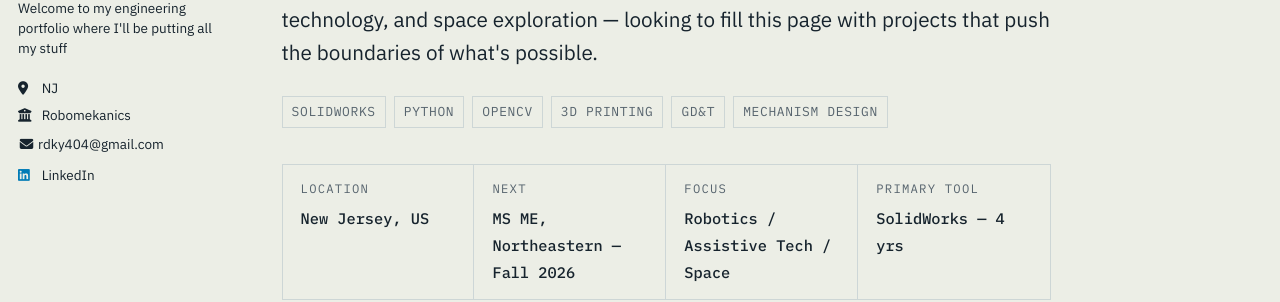
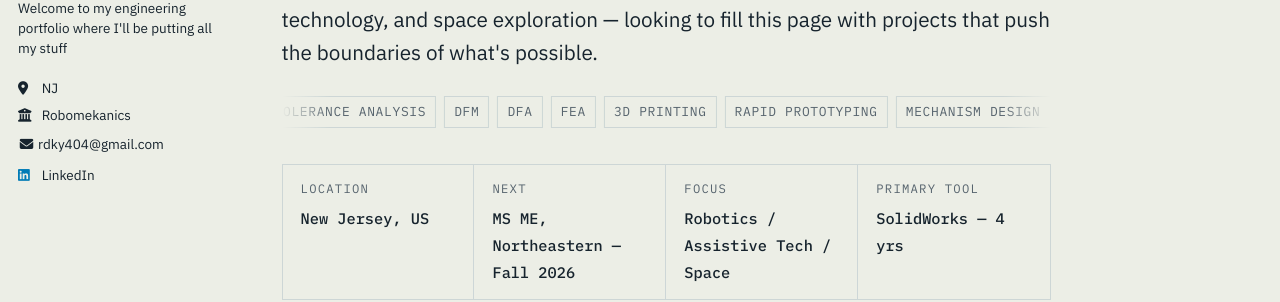
Before and after one commit to Rkydin/rkydin.github.io, a Jekyll site: the page built from _pages/about.md, in a window 1280 px wide. Shown: the part 318-620 px from the top of the page. Built offline with Jekyll 4.4.1, drawn with Linux system fonts in a browser that asks for light colours; a script that is not in the unit is left out; some of the changed lines change nothing that is shown.

Commit message:
Turn About page skills into a scrolling river and broaden the list
Replaces the static skill tag row with an auto-scrolling right-to-left
marquee (paused on hover, disabled under prefers-reduced-motion), and
swaps the skill list for broader, more recognizable mechanical
engineering terms (GD&T, tolerance analysis, DFM/DFA, FEA, mechanical
testing, etc.) instead of narrower software-specific ones like OpenCV.

```diff
--- a/_pages/about.md
+++ b/_pages/about.md
@@ -211,11 +211,34 @@ redirect_from:
 .bp-card-open svg { width: 10px; height: 10px; transition: transform 0.15s ease; }
 .bp-card:hover .bp-card-open svg { transform: translateX(3px); }
 
-.bp-tags {
+.bp-tags-river {
+  position: relative;
+  overflow: hidden;
+  margin-top: 24px;
+  -webkit-mask-image: linear-gradient(to right, transparent, black 48px, black calc(100% - 48px), transparent);
+  mask-image: linear-gradient(to right, transparent, black 48px, black calc(100% - 48px), transparent);
+}
+
+.bp-tags-track {
   display: flex;
-  flex-wrap: wrap;
   gap: 8px;
-  margin-top: 20px;
+  width: max-content;
+  animation: bp-river-flow 32s linear infinite;
+}
+
+.bp-tags-track:hover {
+  animation-play-state: paused;
+}
+
+@keyframes bp-river-flow {
+  from { transform: translateX(0); }
+  to { transform: translateX(-50%); }
+}
+
+@media (prefers-reduced-motion: reduce) {
+  .bp-tags-track {
+    animation: none;
+  }
 }
 
 .bp-tag {
@@ -226,6 +249,8 @@ redirect_from:
   padding: 5px 9px;
   border: 1px solid var(--global-border-color);
   color: var(--global-text-color-light);
+  white-space: nowrap;
+  flex-shrink: 0;
 }
 </style>
 
@@ -236,13 +261,45 @@ redirect_from:
 
 <div class="bp-intro">
   <p>I'm a recent Rutgers BME graduate committed to Northeastern University's MS in Mechanical Engineering starting Fall 2026. I've been designing in SolidWorks for about four years, work across a few programming languages, and build and develop hardware using 3D-printed parts. I'm passionate about robotics, assistive technology, and space exploration — looking to fill this page with projects that push the boundaries of what's possible.</p>
-  <div class="bp-tags">
-    <span class="bp-tag">SolidWorks</span>
-    <span class="bp-tag">Python</span>
-    <span class="bp-tag">OpenCV</span>
-    <span class="bp-tag">3D Printing</span>
-    <span class="bp-tag">GD&amp;T</span>
-    <span class="bp-tag">Mechanism Design</span>
+  <div class="bp-tags-river">
+    <div class="bp-tags-track">
+      <span class="bp-tag">SolidWorks</span>
+      <span class="bp-tag">Siemens NX</span>
+      <span class="bp-tag">GD&amp;T</span>
+      <span class="bp-tag">Tolerance Analysis</span>
+      <span class="bp-tag">DFM</span>
+      <span class="bp-tag">DFA</span>
+      <span class="bp-tag">FEA</span>
+      <span class="bp-tag">3D Printing</span>
+      <span class="bp-tag">Rapid Prototyping</span>
+      <span class="bp-tag">Mechanism Design</span>
+      <span class="bp-tag">Fixture Design</span>
+      <span class="bp-tag">Mechanical Testing</span>
+      <span class="bp-tag">Failure Analysis</span>
+      <span class="bp-tag">BOM Management</span>
+      <span class="bp-tag">Root Cause Analysis</span>
+      <span class="bp-tag">Python</span>
+      <span class="bp-tag">MATLAB</span>
+      <span class="bp-tag">C++</span>
+      <span class="bp-tag">SolidWorks</span>
+      <span class="bp-tag">Siemens NX</span>
+      <span class="bp-tag">GD&amp;T</span>
+      <span class="bp-tag">Tolerance Analysis</span>
+      <span class="bp-tag">DFM</span>
+      <span class="bp-tag">DFA</span>
+      <span class="bp-tag">FEA</span>
+      <span class="bp-tag">3D Printing</span>
+      <span class="bp-tag">Rapid Prototyping</span>
+      <span class="bp-tag">Mechanism Design</span>
+      <span class="bp-tag">Fixture Design</span>
+      <span class="bp-tag">Mechanical Testing</span>
+      <span class="bp-tag">Failure Analysis</span>
+      <span class="bp-tag">BOM Management</span>
+      <span class="bp-tag">Root Cause Analysis</span>
+      <span class="bp-tag">Python</span>
+      <span class="bp-tag">MATLAB</span>
+      <span class="bp-tag">C++</span>
+    </div>
   </div>
 </div>
 
```
